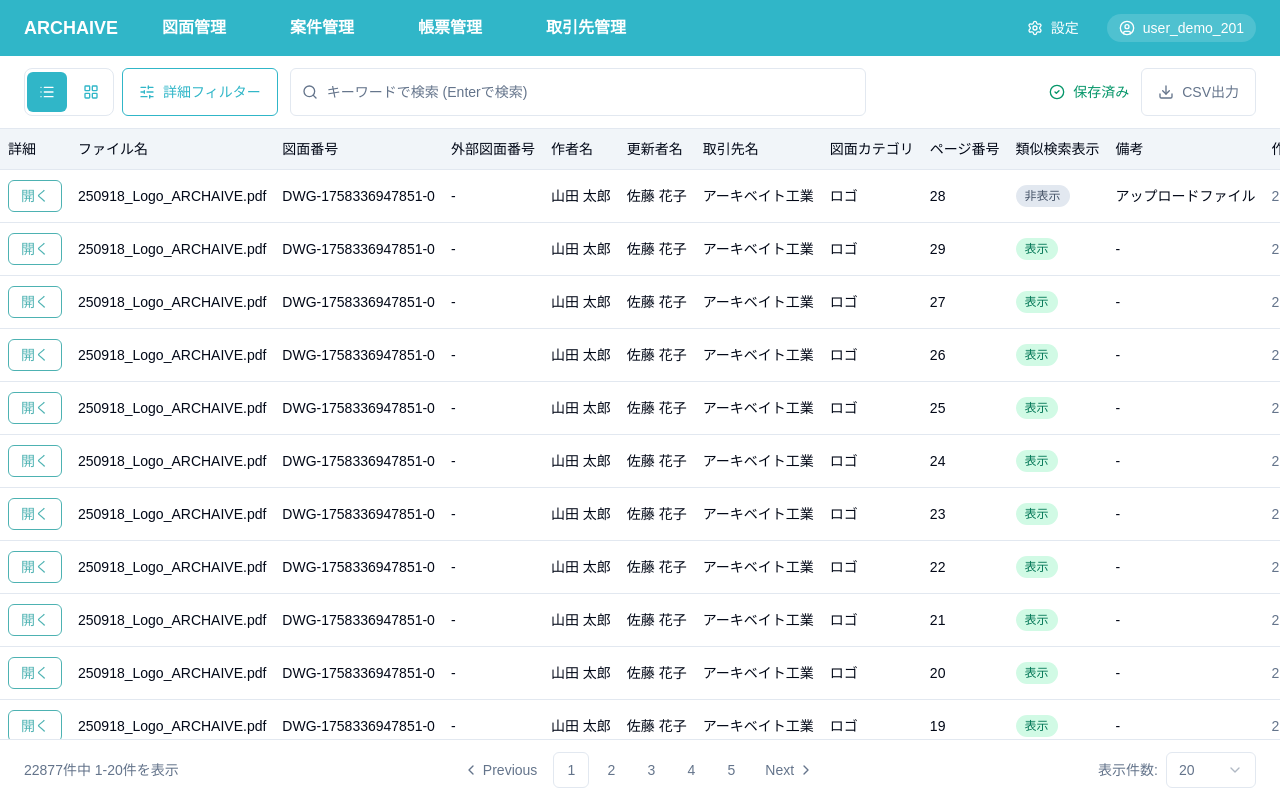
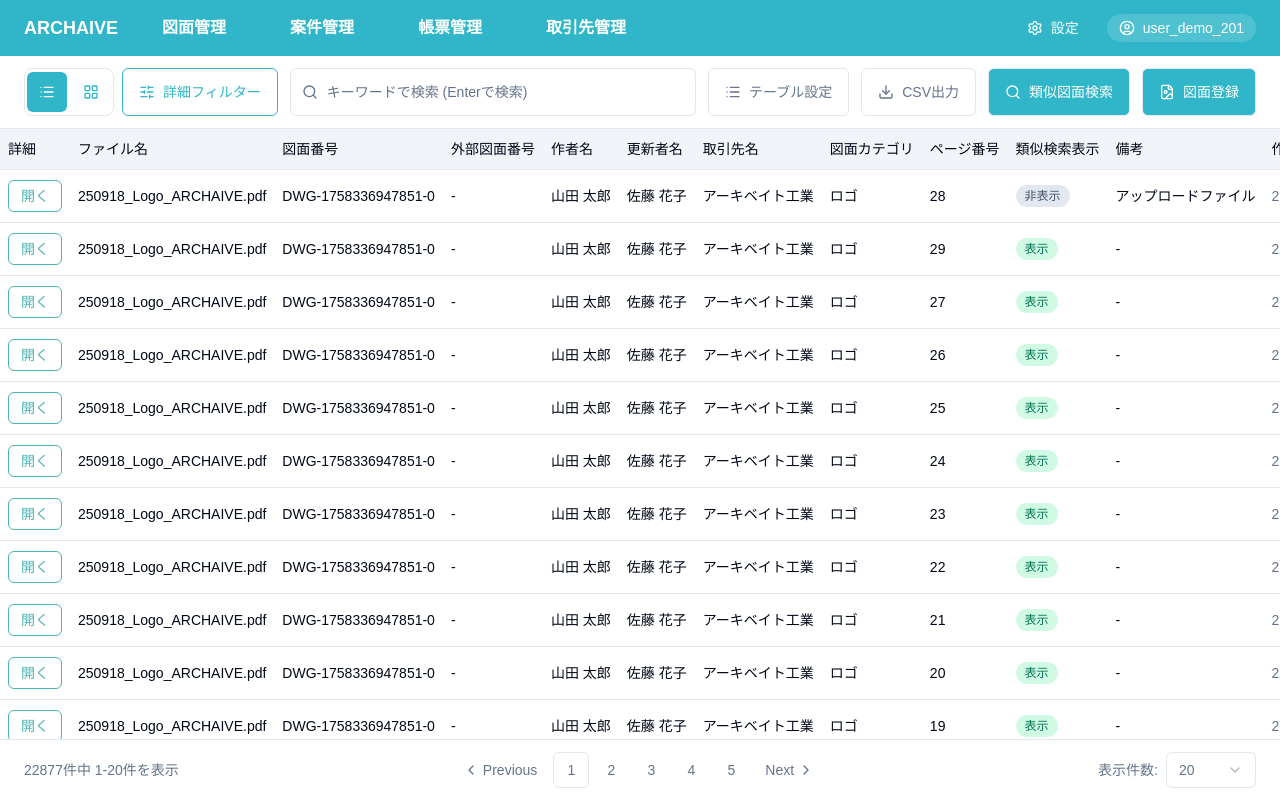
Before and after one commit to ShotaGhoona/archaive-demo-shimoie, a Next.js app in the folder frontend/: page /drawing-management in a window 1280 px wide. Built offline with nearby package versions, Linux system fonts and the light colour scheme; no server answers; a web font is replaced by a local one.

Commit message:
fix:　UI修正

```diff
--- a/frontend/src/page-components/drawing-management/home/ui-block/filter-bar/ui/DrawingManagementFilterBar.tsx
+++ b/frontend/src/page-components/drawing-management/home/ui-block/filter-bar/ui/DrawingManagementFilterBar.tsx
@@ -1,6 +1,6 @@
 'use client';
 
-import { CheckCircle2, Download, LayoutGrid, List, Search, SlidersHorizontal } from 'lucide-react';
+import { CheckCircle2, Download, LayoutGrid, List, Search, SlidersHorizontal, FileImage } from 'lucide-react';
 import { useState } from 'react';
 
 import { Button } from '@/shared/ui/shadcn/ui/button';
@@ -83,10 +83,18 @@ export function DrawingManagementFilterBar() {
         </div>
       </div>
       <div className='ml-auto flex items-center gap-3 text-sm text-muted-foreground'>
-        <div className='flex items-center gap-2 text-emerald-600'>
-          <CheckCircle2 className='size-4' />
-          保存済み
-        </div>
+        <Button
+          variant='outline'
+          size='lg'
+          className='h-12 gap-2 px-4'
+          onClick={() => {
+            // TODO: API呼び出し
+            alert('テーブル設定（未実装）');
+          }}
+        >
+          <List className='size-4' />
+          テーブル設定
+        </Button>
         <Button
           variant='outline'
           size='lg'
@@ -99,6 +107,28 @@ export function DrawingManagementFilterBar() {
           <Download className='size-4' />
           CSV出力
         </Button>
+        <Button
+          variant='outline'
+          size='lg'
+          className='h-12 gap-2 px-4 bg-[#30B6C8] text-white hover:bg-[#2aa7b7] hover:text-white'
+          onClick={() => {
+            alert('類似図面検索（未実装）');
+          }}
+        >
+          <Search className='size-4' />
+          類似図面検索
+        </Button>
+        <Button
+          variant='outline'
+          size='lg'
+          className='h-12 gap-2 px-4 bg-[#30B6C8] text-white hover:bg-[#2aa7b7] hover:text-white'
+          onClick={() => {
+            alert('図面登録（未実装）');
+          }}
+        >
+          <FileImage className='size-4' />
+          図面登録
+        </Button>
       </div>
     </section>
   );
```
